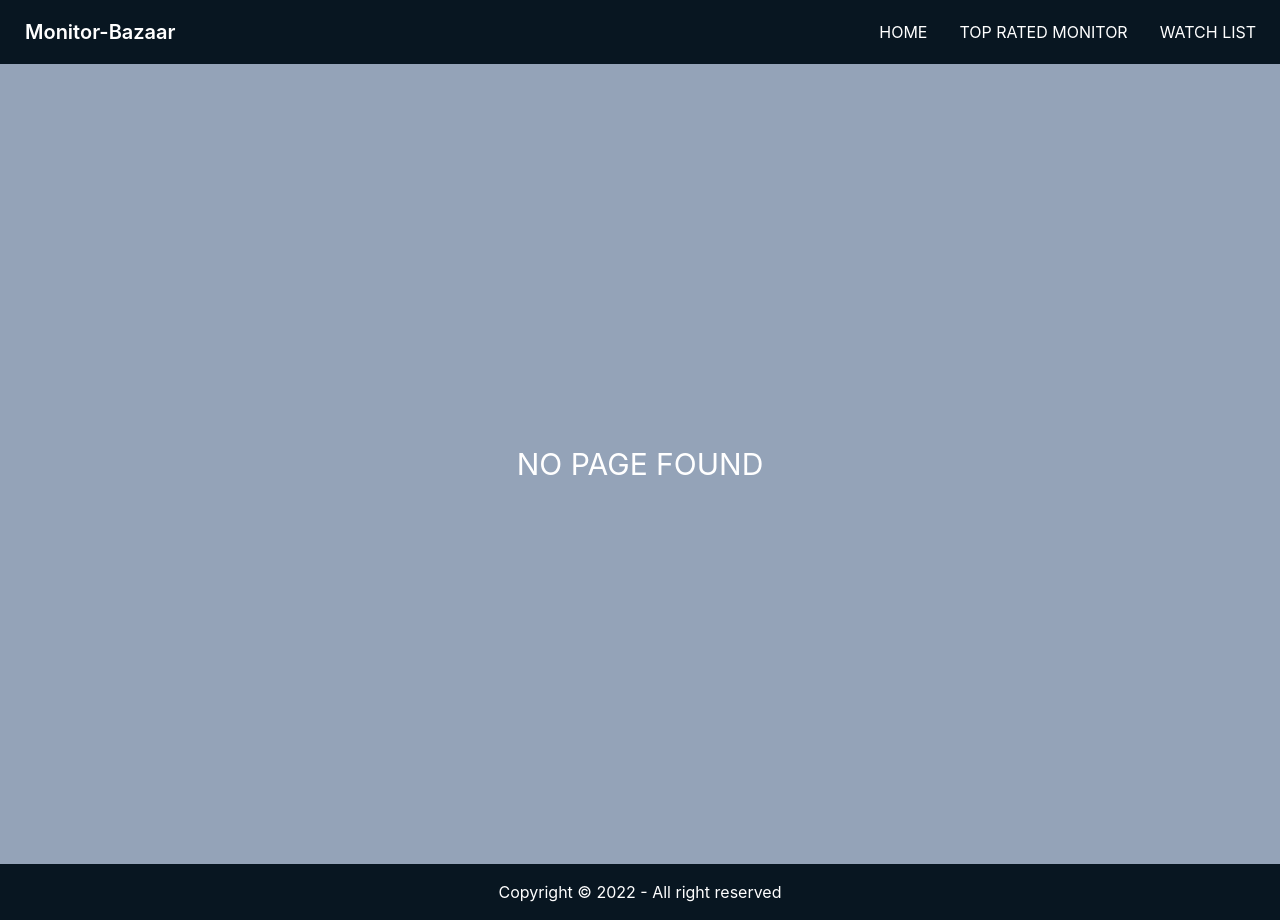
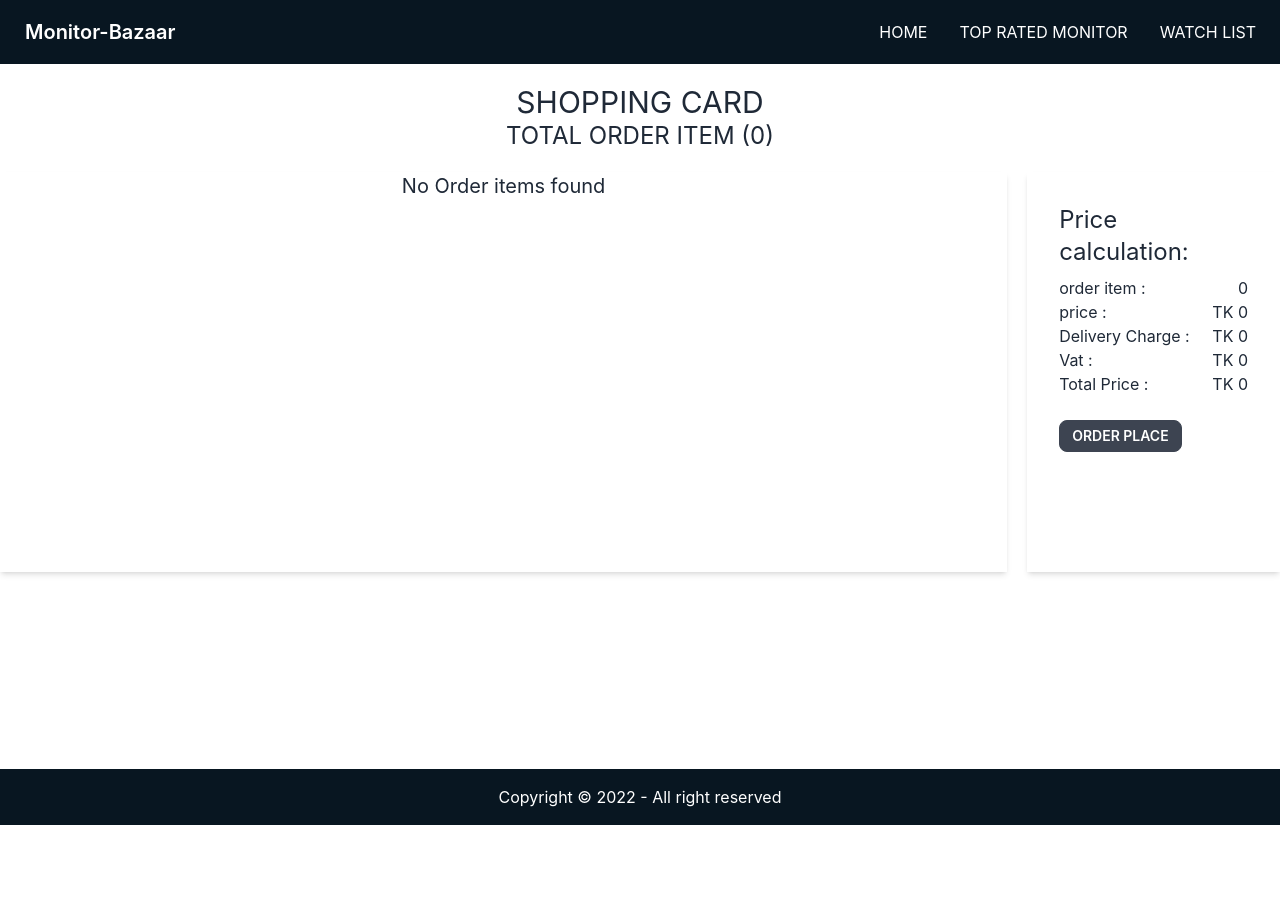
Before and after one commit to sumonbarai/Monitor-bazzer-useReducer, a React (Create React App) app: page /shoppingCard in a window 1280 px wide. After the commit the page ends 825 px from the top, so only its background shows below. Built offline with nearby package versions, Linux system fonts and the light colour scheme.

Commit message:
shopping card page design ready and card functionality added

```diff
--- a/src/App.js
+++ b/src/App.js
@@ -7,6 +7,7 @@ import reducer, { initialState } from "./app/store";
 import Main from "./layout/Main";
 import Home from "./pages/Home";
 import NotFound from "./pages/NotFound";
+import ShoppingCard from "./pages/ShoppingCard";
 import TopRated from "./pages/TopRated";
 import WatchList from "./pages/WatchList";
 const router = createBrowserRouter([
@@ -25,6 +26,10 @@ const router = createBrowserRouter([
       {
         path: "watchList",
         element: <WatchList />,
+      },
+      {
+        path: "shoppingCard",
+        element: <ShoppingCard />,
       },
       {
         path: "*",
--- a/src/app/store.js
+++ b/src/app/store.js
@@ -89,17 +89,41 @@ const reducer = (state, action) => {
         watchList: [...state.watchList],
       };
     case ADDTOCARD:
+      const selectedProduct = action.payload;
+      // checking card already added
+      const checkSelectedProduct = state.card.find(
+        (f) => f._id === selectedProduct._id
+      );
+
+      if (!checkSelectedProduct) {
         return {
           ...state,
           data: {
             ...state.data,
           },
-        card: [...state.card, action.payload],
+          card: [...state.card, { ...selectedProduct, quantity: 1 }],
           watchList: [...state.watchList],
         };
+      } else {
+        const newCardItem = state.card.filter(
+          (c) => c._id !== selectedProduct._id
+        );
+        checkSelectedProduct.quantity = checkSelectedProduct.quantity + 1;
+
+        return {
+          ...state,
+          data: {
+            ...state.data,
+          },
+          card: [...newCardItem, { ...checkSelectedProduct }],
+          watchList: [...state.watchList],
+        };
+      }
+
     case ADDTOWATCHLIST:
       // its not need to checking but i can apply safely
       const currentWatchList = state.watchList;
+
       const exits = currentWatchList.find(
         (list) => list._id === action.payload._id
       );
--- a/src/components/Product/SingleProduct.jsx
+++ b/src/components/Product/SingleProduct.jsx
@@ -1,5 +1,5 @@
 import React, { useContext } from "react";
-import { useState } from "react";
+
 import { MyContext } from "../../App";
 import {
   addToCardAction,
@@ -8,25 +8,23 @@ import {
 } from "../../app/store";
 
 const SingleProduct = ({ product }) => {
-  const [watchListStatus, setWatchListStatus] = useState(false);
+  const { image, display, features, ports, price, resolution, name, _id } =
+    product;
+  const { store, dispatch } = useContext(MyContext);
+  const isWatchListId = store.watchList.find((list) => list._id === _id);
 
-  const { image, display, features, ports, price, resolution, name } = product;
-  const { store, dispatch } = useContext(MyContext);
   // dispatch addtocard action
   const handleAddToCard = () => {
     dispatch(addToCardAction(product));
   };
   const handleAddToWatchList = () => {
     dispatch(addToWatchListAction(product));
-    setWatchListStatus((prev) => !prev);
   };
 
   const handleRemoveToWatchList = () => {
     dispatch(removeToWatchListAction(product));
-    setWatchListStatus((prev) => !prev);
   };
 
-  console.log(store.watchList);
   return (
     <div className="card card-compact bg-base-100 shadow-xl">
       <figure>
@@ -42,18 +40,15 @@ const SingleProduct = ({ product }) => {
         </ul>
         <h3 className="text-xl text-[#ef4a23] text-center">TK {price}</h3>
         <div className="card-actions justify-between">
-          {!watchListStatus && (
+          {!isWatchListId ? (
             <button
-              disabled={watchListStatus}
               onClick={handleAddToWatchList}
               className="btn btn-sm btn-[#081621] hover:bg-[#ef4a23]"
             >
               Add TO Watch List
             </button>
-          )}
-          {watchListStatus && (
+          ) : (
             <button
-              disabled={!watchListStatus}
               onClick={handleRemoveToWatchList}
               className="btn btn-sm btn-[#081621] hover:bg-[#ef4a23] bg-[#ef4a23]"
             >
--- a/src/components/shared/Card.jsx
+++ b/src/components/shared/Card.jsx
@@ -1,10 +1,24 @@
-import React from "react";
+import React, { useContext } from "react";
+import { useNavigate } from "react-router-dom";
+import { MyContext } from "../../App";
 
 const Card = () => {
+  const { store, dispatch } = useContext(MyContext);
+  const TotalQuantity = store?.card?.reduce(
+    (total, current) => total + current.quantity,
+    0
+  );
+
+  const navigate = useNavigate();
+  const handleCard = () => {
+    navigate("/shoppingCard");
+  };
   return (
     <div className="indicator fixed bottom-16 right-10">
-      <span className="indicator-item badge badge-secondary">99+</span>
-      <button id="card-btn" className="btn bg-[#081621]">
+      <span className="indicator-item badge bg-[#FF0000] text-white border-none">
+        {TotalQuantity}
+      </span>
+      <button onClick={handleCard} id="card-btn" className="btn bg-[#081621]">
         card
       </button>
     </div>
--- /dev/null
+++ b/src/components/shoppingCard/OrderItem.jsx
@@ -0,0 +1,21 @@
+import React from "react";
+
+const OrderItem = ({ product }) => {
+  const { image, quantity } = product;
+  return (
+    <div class="bg-slate-50 flex items-center gap-5 p-4 m-4 rounded-lg">
+      <figure>
+        <img
+          className="w-20 h-20 rounded-full object-cover"
+          src={image}
+          alt="monitor"
+        />
+      </figure>
+      <div>
+        <h2 class="card-title">HP M22f 22" FHD IPS Monitor({quantity})</h2>
+      </div>
+    </div>
+  );
+};
+
+export default OrderItem;
--- /dev/null
+++ b/src/components/shoppingCard/PriceCalculation.jsx
@@ -0,0 +1,50 @@
+import React, { useContext } from "react";
+import { MyContext } from "../../App";
+
+const PriceCalculation = () => {
+  const { store, dispatch } = useContext(MyContext);
+  const TotalQuantity = store?.card?.reduce(
+    (total, current) => total + current.quantity,
+    0
+  );
+  const productPrice = store?.card?.reduce(
+    (total, current) => total + current.quantity * current.price,
+    0
+  );
+  const totalDelivery = store?.card?.reduce(
+    (total, current) => total + current.quantity * 10,
+    0
+  );
+  const TotalVat = Math.round(productPrice * 0.01);
+  const totalPrice = TotalQuantity + productPrice + totalDelivery + TotalVat;
+  return (
+    <>
+      <div class="calculation">
+        <h3 class="text-2xl pb-2">Price calculation:</h3>
+        <div class="flex justify-between">
+          <p>order item :</p>
+          <span> {TotalQuantity}</span>
+        </div>
+        <div class="flex justify-between">
+          <p>price :</p>
+          <span>TK {productPrice}</span>
+        </div>
+        <div class="flex justify-between">
+          <p>Delivery Charge :</p>
+          <span>TK {totalDelivery}</span>
+        </div>
+        <div class="flex justify-between">
+          <p>Vat :</p>
+          <span>TK {TotalVat}</span>
+        </div>
+        <div class="flex justify-between">
+          <p>Total Price :</p>
+          <span>TK {totalPrice}</span>
+        </div>
+      </div>
+      <button class="btn btn-sm mt-6">Order place</button>
+    </>
+  );
+};
+
+export default PriceCalculation;
--- a/src/index.js
+++ b/src/index.js
@@ -5,7 +5,7 @@ import App from "./App";
 
 const root = ReactDOM.createRoot(document.getElementById("root"));
 root.render(
-  <React.StrictMode>
-    <App />
-  </React.StrictMode>
+  // <React.StrictMode>
+  <App />
+  // </React.StrictMode>
 );
--- /dev/null
+++ b/src/pages/ShoppingCard.jsx
@@ -0,0 +1,41 @@
+import React, { useContext } from "react";
+import { MyContext } from "../App";
+import OrderItem from "../components/shoppingCard/OrderItem";
+import PriceCalculation from "../components/shoppingCard/PriceCalculation";
+
+const ShoppingCard = () => {
+  const { store, dispatch } = useContext(MyContext);
+  const TotalQuantity = store?.card?.reduce(
+    (total, current) => total + current.quantity,
+    0
+  );
+  //   how much order items  render
+  let orderItems = "";
+  if (store.card.length < 1) {
+    orderItems = <p className="text-center text-xl">No Order items found</p>;
+  } else if (store.card.length >= 1) {
+    orderItems = store.card.map((item) => (
+      <OrderItem key={item._id} product={item} />
+    ));
+  }
+
+  return (
+    <div class="container mx-auto min-h-[88.1vh]">
+      <div class="section-heading py-5 uppercase">
+        <h2 class="text-center text-3xl">Shopping Card</h2>
+        <h3 class="text-center text-2xl">Total Order Item ({TotalQuantity})</h3>
+      </div>
+
+      <div class="sm:flex gap-5">
+        <div class="left-side shadow-md w-full sm:w-3/5 lg:w-4/5 h-[25rem] overflow-auto">
+          {orderItems}
+        </div>
+        <div class="right-side shadow-md w-full sm:w-2/5 lg:w-1/5 p-8">
+          <PriceCalculation />
+        </div>
+      </div>
+    </div>
+  );
+};
+
+export default ShoppingCard;
--- a/src/pages/TopRated.jsx
+++ b/src/pages/TopRated.jsx
@@ -1,10 +1,12 @@
 import React, { useContext } from "react";
+
 import { MyContext } from "../App";
 import SingleProduct from "../components/Product/SingleProduct";
 import Card from "../components/shared/Card";
 
 const TopRated = () => {
   const { store, dispatch } = useContext(MyContext);
+
   // what to render
   let content = "";
   if (store.data.loading) {
--- a/src/pages/WatchList.jsx
+++ b/src/pages/WatchList.jsx
@@ -1,7 +1,38 @@
-import React from "react";
+import React, { useContext } from "react";
+import { MyContext } from "../App";
+import SingleProduct from "../components/Product/SingleProduct";
+import Card from "../components/shared/Card";
 
 const WatchList = () => {
-  return <div>this is watchList</div>;
+  const { store, dispatch } = useContext(MyContext);
+  // what to render
+  let content = "";
+  if (store.watchList?.length < 1) {
+    content = (
+      <p className="text-center capitalize text-2xl">
+        No Product Added in WatchList
+      </p>
+    );
+  } else if (store.watchList?.length >= 1) {
+    content = store.watchList.map((p) => (
+      <SingleProduct key={p._id} product={p} />
+    ));
+  }
+  return (
+    <section className="product-area bg-slate-100 min-h-screen py-4">
+      <div className="container mx-auto">
+        <div className="section-heading py-5 uppercase">
+          <h2 className="text-center text-3xl">
+            ALL Monitor You have Added WatchList
+          </h2>
+        </div>
+        <div className="all-product grid sm:grid-cols-2 lg:grid-cols-3 xl:grid-cols-4 gap-4">
+          {content}
+        </div>
+      </div>
+      <Card />
+    </section>
+  );
 };
 
 export default WatchList;
```
Lines whose indentation alone changed are shown as unchanged.
